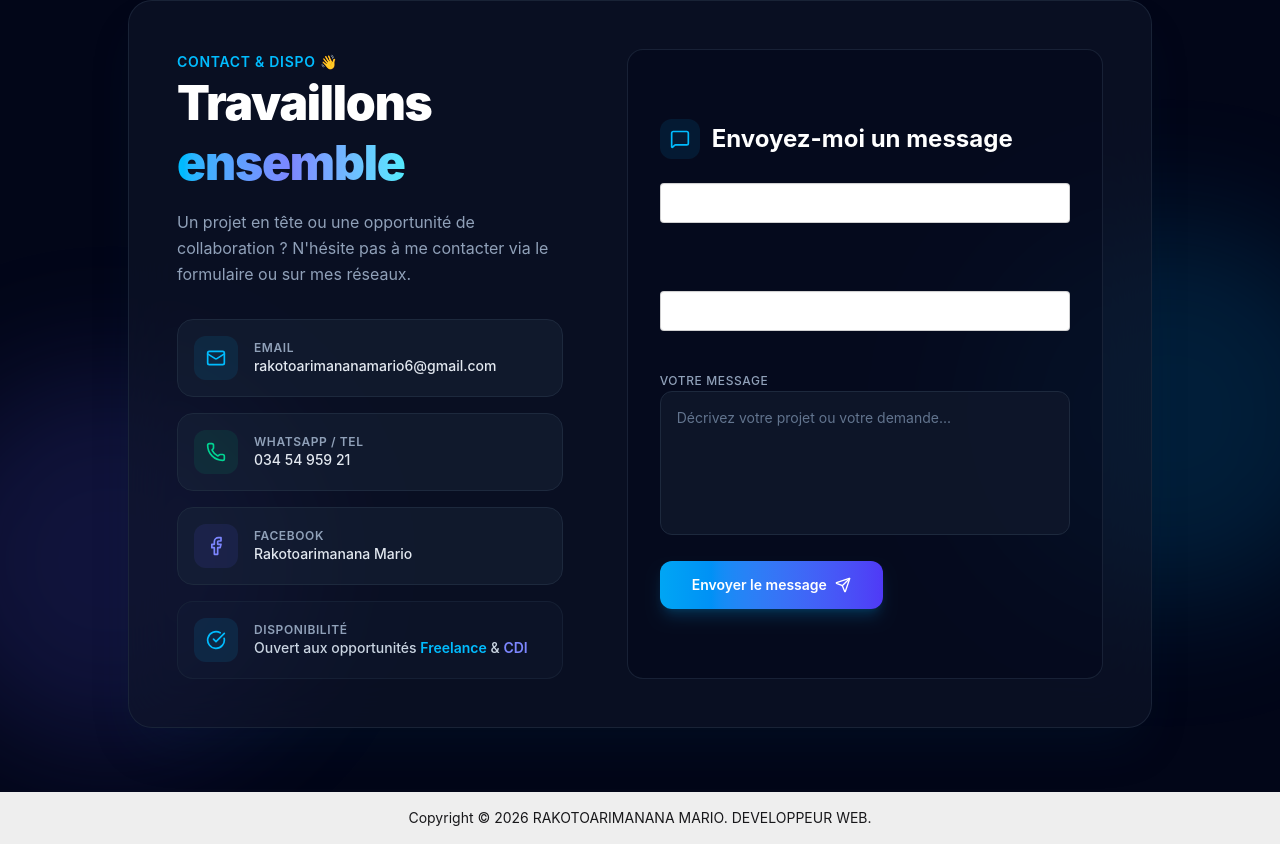
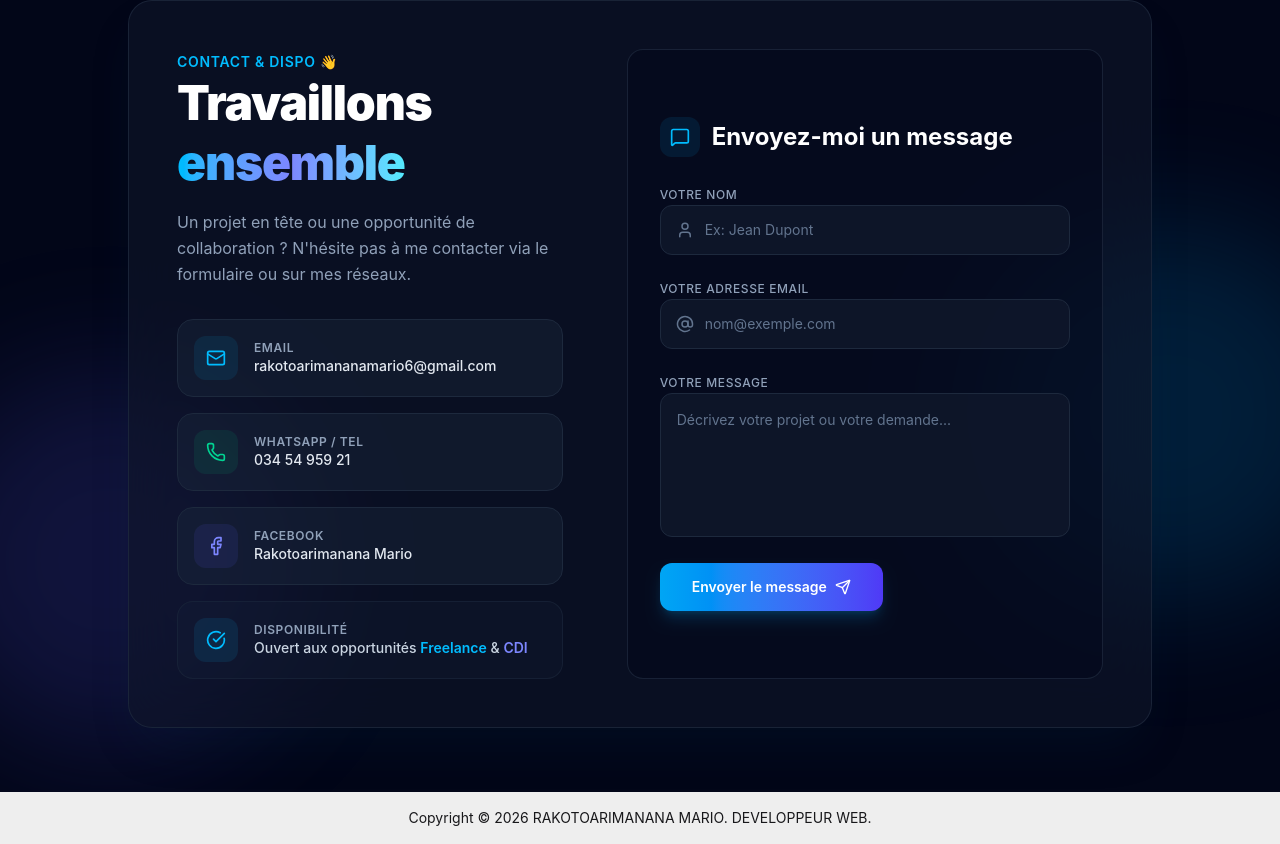
Before and after one commit to MarioRKT/Portfolio, a React (Vite) app: page / in a window 1280 px wide. Shown: the part 3590-4434 px from the top of the page. Built offline with nearby package versions, Linux system fonts and the light colour scheme.

Commit message:
Update Contact.jsx

```diff
--- a/src/pages/Contact.jsx
+++ b/src/pages/Contact.jsx
@@ -1,6 +1,4 @@
-import { CircleCheckBig, Facebook, Mail, Phone, Send, MessageSquare } from "lucide-react";
-import InputNom from "../components/InputNom";
-import InputMail from "../components/InputMail";
+import { CircleCheckBig, Facebook, Mail, Phone, Send, MessageSquare, User, AtSign } from "lucide-react";
 
 function Contact() {
   return (
@@ -118,10 +116,36 @@ function Contact() {
 
             <form className="space-y-5" onSubmit={(e) => e.preventDefault()}>
 
-              {/* Inputs Personnalisés (Nom & Email) */}
-              <div className="space-y-4">
-                <InputNom />
-                <InputMail />
+              {/* Nouveau Champ Nom */}
+              <div className="space-y-1.5">
+                <label className="text-xs font-medium text-slate-400 uppercase tracking-wider">
+                  Votre Nom
+                </label>
+                <div className="relative">
+                  <input
+                    type="text"
+                    className="w-full bg-slate-900/90 border border-slate-800 rounded-xl py-3.5 pl-11 pr-4 text-slate-200 text-sm placeholder:text-slate-500 focus:outline-none focus:border-sky-500 focus:ring-1 focus:ring-sky-500 transition-all duration-300"
+                    placeholder="Ex: Jean Dupont"
+                    required
+                  />
+                  <User size={18} className="absolute left-4 top-1/2 -translate-y-1/2 text-slate-500 pointer-events-none" />
+                </div>
+              </div>
+
+              {/* Nouveau Champ Email */}
+              <div className="space-y-1.5">
+                <label className="text-xs font-medium text-slate-400 uppercase tracking-wider">
+                  Votre Adresse Email
+                </label>
+                <div className="relative">
+                  <input
+                    type="email"
+                    className="w-full bg-slate-900/90 border border-slate-800 rounded-xl py-3.5 pl-11 pr-4 text-slate-200 text-sm placeholder:text-slate-500 focus:outline-none focus:border-sky-500 focus:ring-1 focus:ring-sky-500 transition-all duration-300"
+                    placeholder="nom@exemple.com"
+                    required
+                  />
+                  <AtSign size={18} className="absolute left-4 top-1/2 -translate-y-1/2 text-slate-500 pointer-events-none" />
+                </div>
               </div>
 
               {/* Zone de Message */}
```
